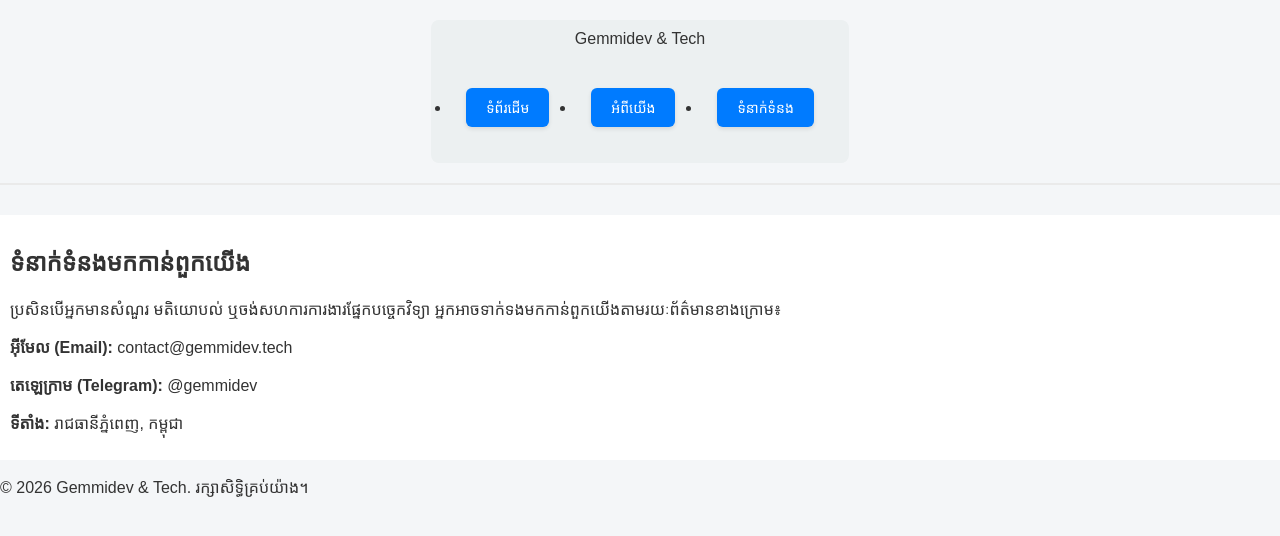
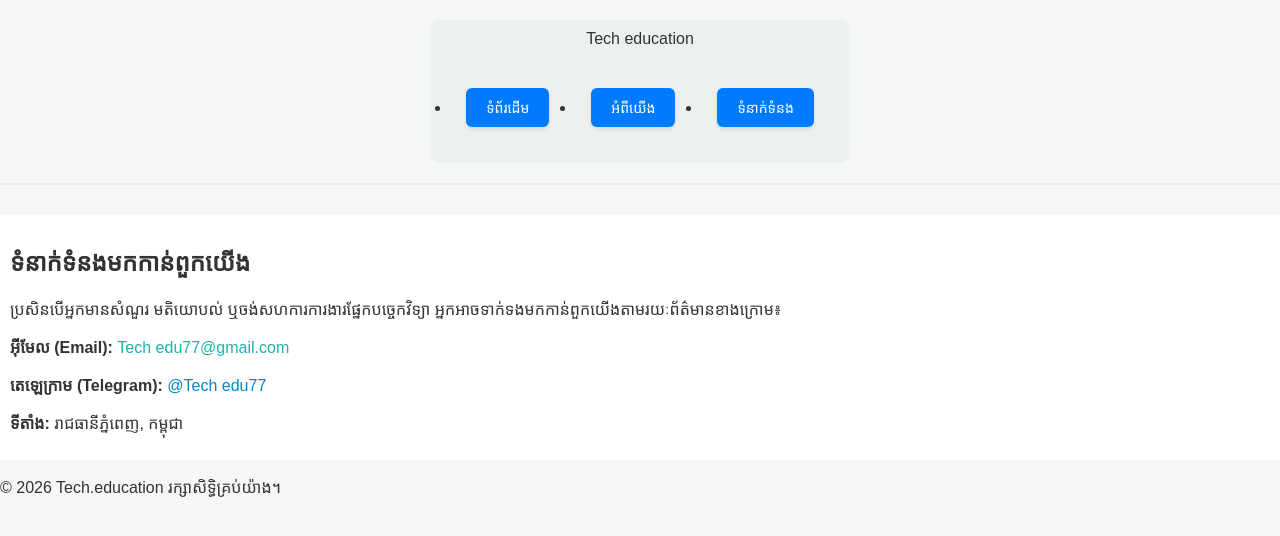
Before and after one commit to gemmidevtechvisionary-Gemstackbright/tech-education, a plain HTML site: page contact.html in a window 1280 px wide. Drawn offline with Linux system fonts and the light colour scheme.

Commit message:
Make email and telegram clickable

```diff
--- a/contact.html
+++ b/contact.html
@@ -3,14 +3,14 @@
 <head>
     <meta charset="UTF-8">
     <meta name="viewport" content="width=device-width, initial-scale=1.0">
-    <title>ទំនាក់ទំនង - Gemmidev & Tech</title>
+    <title>ទំនាក់ទំនង - Tech & education</title>
     <link rel="stylesheet" href="style.css">
 </head>
 <body>
     <!-- Navigation Menu -->
     <header>
         <nav class="navbar">
-            <div class="logo">Gemmidev & Tech</div>
+            <div class="logo">Tech education</div>
             <ul class="nav-links">
                 <li><a href="index.html">ទំព័រដើម</a></li>
                 <li><a href="about.html">អំពីយើង</a></li>
@@ -26,8 +26,9 @@
     <p>ប្រសិនបើអ្នកមានសំណួរ មតិយោបល់ ឬចង់សហការការងារផ្នែកបច្ចេកវិទ្យា អ្នកអាចទាក់ទងមកកាន់ពួកយើងតាមរយៈព័ត៌មានខាងក្រោម៖</p>
 
             <div class="contact-info">
-                <p><strong>អ៊ីមែល (Email):</strong> contact@gemmidev.tech</p>
-                <p><strong>តេឡេក្រាម (Telegram):</strong> @gemmidev</p>
+                <p><strong>អ៊ីមែល (Email):</strong> <a href="mailto:Tech edu77@gmail.com" style="color: #20b2aa; text-decoration: none;">Tech edu77@gmail.com</a></p>
+                <p><strong>តេឡេក្រាម (Telegram):</strong> <a href="https://t.me/Tech edu77" target="_blank" style="color: #0088cc; text-decoration: none;">@Tech edu77</a></p>
+
                 <p><strong>ទីតាំង:</strong> រាជធានីភ្នំពេញ, កម្ពុជា</p>
             </div>
         </section>
@@ -35,7 +36,7 @@
 
     <!-- Footer -->
     <footer>
-        <p>&copy; 2026 Gemmidev & Tech. រក្សាសិទ្ធិគ្រប់យ៉ាង។</p>
+        <p>&copy; 2026 Tech.education រក្សាសិទ្ធិគ្រប់យ៉ាង។</p>
     </footer>
 
     <script src="script.js"></script>
```
